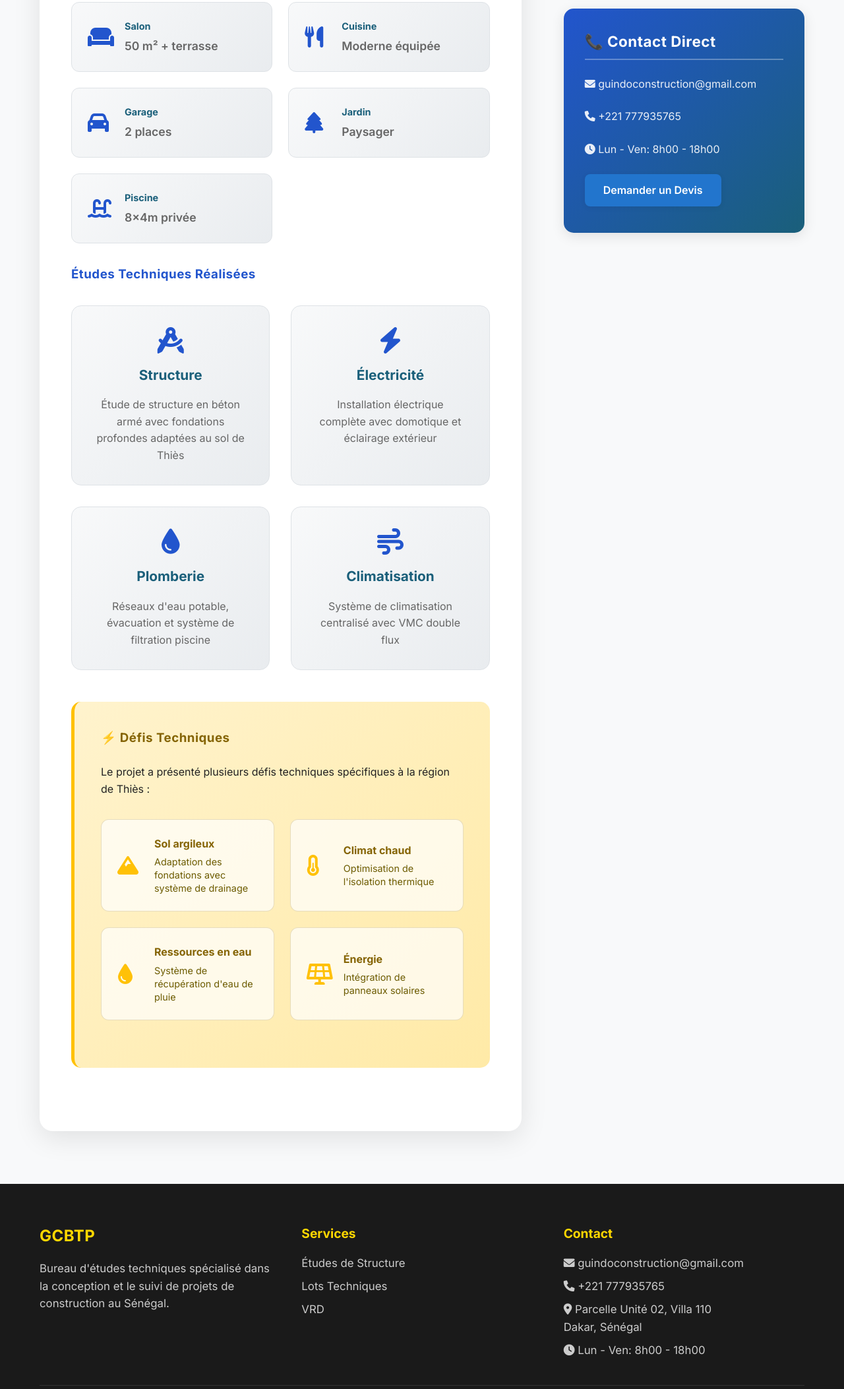
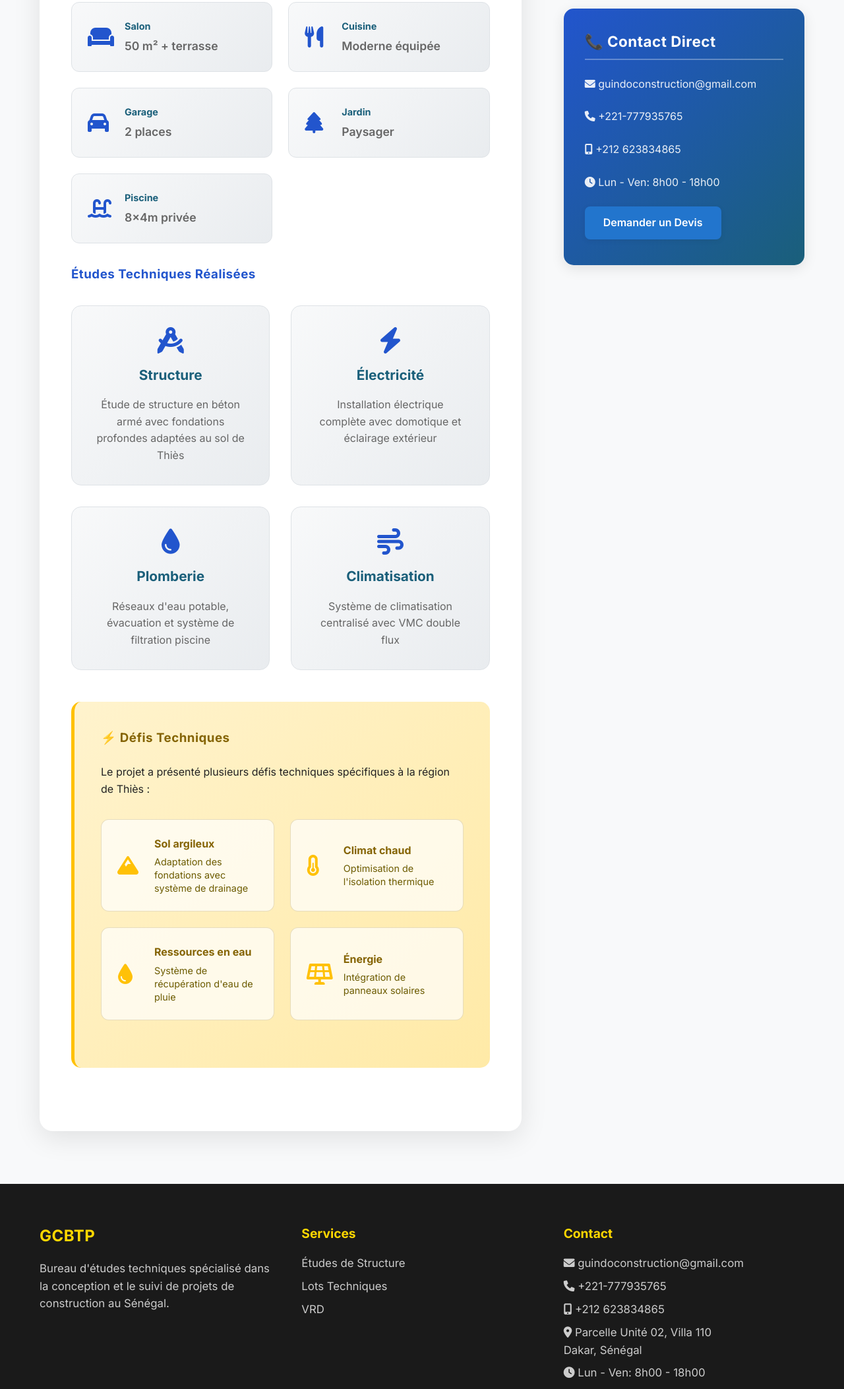
Before and after one commit to GIUNDO09/Guindoconstructionbtp, a plain HTML site: page villa-thies.html in a window 1280 px wide. Shown: the part 1377-3483 px from the top of the page at 66% size. Drawn offline with Linux system fonts and the light colour scheme; no server answers.

Commit message:
Update villa-thies.html

```diff
--- a/villa-thies.html
+++ b/villa-thies.html
@@ -723,7 +723,8 @@
                     <div class="project-contact">
                         <h3>📞 Contact Direct</h3>
                         <p><i class="fas fa-envelope"></i> guindoconstruction@gmail.com</p>
-                        <p><i class="fas fa-phone"></i> +221 777935765</p>
+                        <p><i class="fas fa-phone"></i> +221-777935765</p>
+                        <p><i class="fas fa-mobile-alt"></i> +212 623834865</p>
                         <p><i class="fas fa-clock"></i> Lun - Ven: 8h00 - 18h00</p>
                         <a href="index.html#devis" class="btn btn-primary">Demander un Devis</a>
                     </div>
@@ -751,7 +752,8 @@
                 <div class="footer-section">
                     <h4>Contact</h4>
                     <p><i class="fas fa-envelope"></i> guindoconstruction@gmail.com</p>
-                    <p><i class="fas fa-phone"></i> +221 777935765</p>
+                    <p><i class="fas fa-phone"></i> +221-777935765</p>
+                    <p><i class="fas fa-mobile-alt"></i> +212 623834865</p>
                     <p><i class="fas fa-map-marker-alt"></i> Parcelle Unité 02, Villa 110<br>Dakar, Sénégal</p>
                     <p><i class="fas fa-clock"></i> Lun - Ven: 8h00 - 18h00</p>
                     <!-- Contact mis à jour le 2024 -->
```
